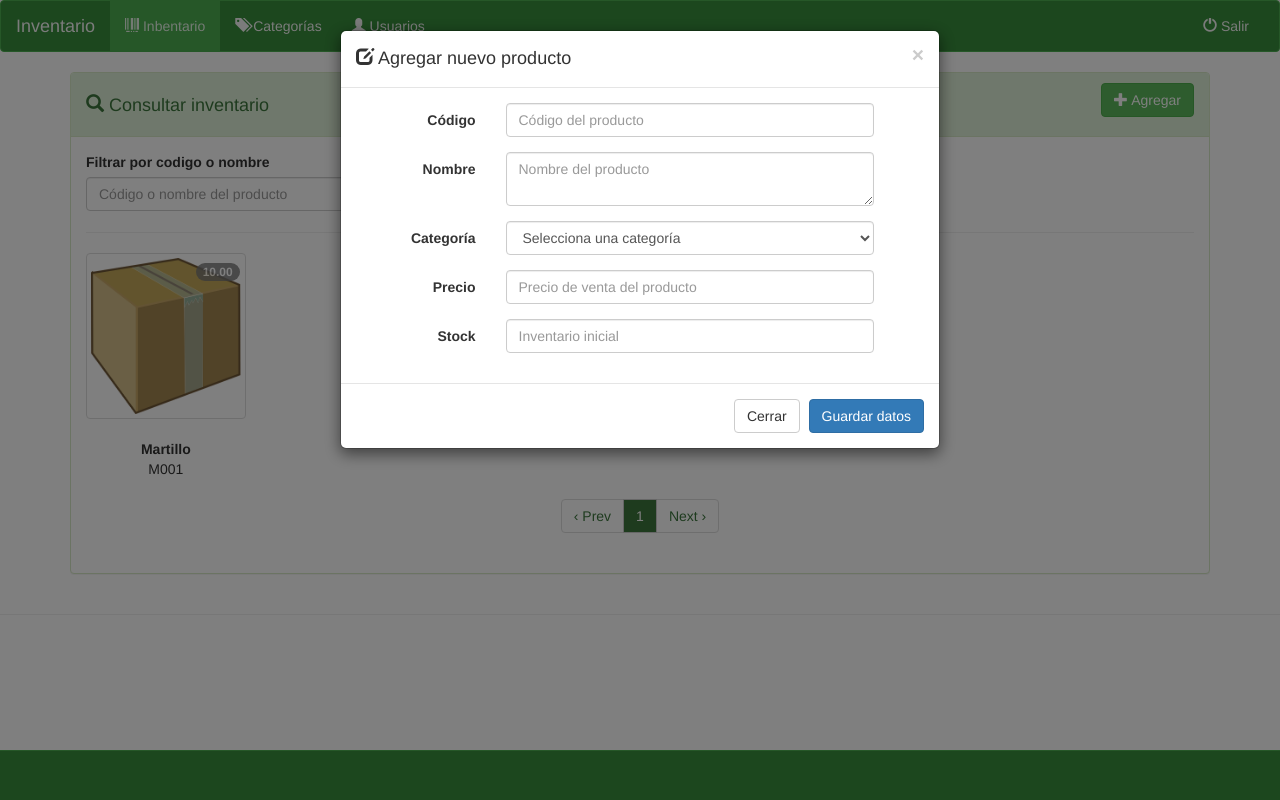
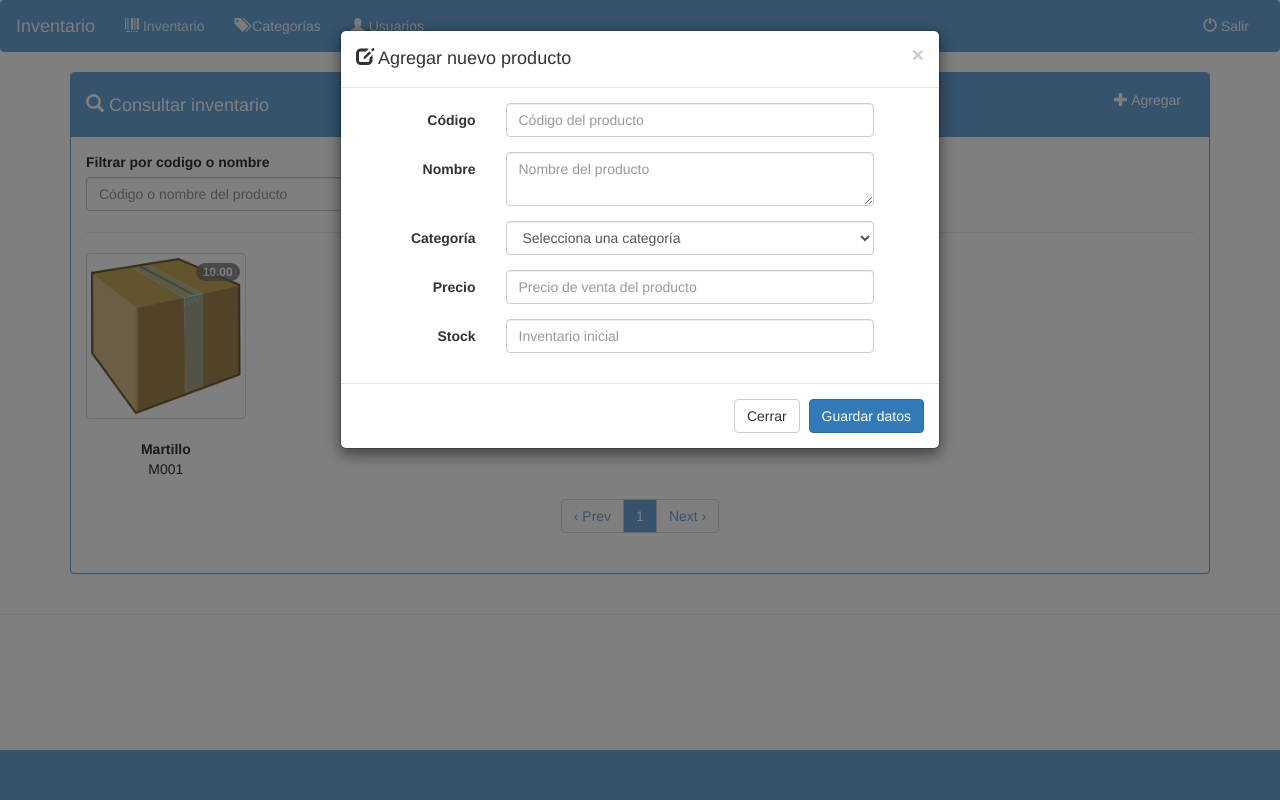
Before and after one commit to felipejarap/proyecto-php, a PHP site: page /stock.php in a window 1280 px wide, after a click on "Agregar". Run offline with PHP 8.4, Linux system fonts and the light colour scheme; a user stored in the database is signed in; data comes from the database, SQL or seed files in the repository; some libraries are stand-ins or nearby versions.

Commit message:
Se modifico el color de la interfaz grafica y error de ortografia

```diff
--- a/css/custom.css
+++ b/css/custom.css
@@ -4,15 +4,15 @@ http://work.smarchal.com/twbscolor/
 
 */
 .navbar-default {
-  background-color: #388e3c;
-  border-color: #4caf50;
+  background-color: #6AA6DA;
+  border-color: #6AA6DA;
 }
 .navbar-default .navbar-brand {
   color: #f7f7f7;
 }
 .navbar-default .navbar-brand:hover,
 .navbar-default .navbar-brand:focus {
-  color: #e8f5e9;
+  color: #E8F3FA;
 }
 .navbar-default .navbar-text {
   color: #f7f7f7;
@@ -22,26 +22,26 @@ http://work.smarchal.com/twbscolor/
 }
 .navbar-default .navbar-nav > li > a:hover,
 .navbar-default .navbar-nav > li > a:focus {
-  color: #e8f5e9;
+  color: #E8F3FA;
 }
 .navbar-default .navbar-nav > .active > a,
 .navbar-default .navbar-nav > .active > a:hover,
 .navbar-default .navbar-nav > .active > a:focus {
-  color: #e8f5e9;
-  background-color: #4caf50;
+  color: #E8F3FA;
+  background-color: #6AA6DA;
 }
 .navbar-default .navbar-nav > .open > a,
 .navbar-default .navbar-nav > .open > a:hover,
 .navbar-default .navbar-nav > .open > a:focus {
-  color: #e8f5e9;
-  background-color: #4caf50;
+  color: #E8F3FA;
+  background-color: #6AA6DA;
 }
 .navbar-default .navbar-toggle {
-  border-color: #4caf50;
+  border-color: #6AA6DA;
 }
 .navbar-default .navbar-toggle:hover,
 .navbar-default .navbar-toggle:focus {
-  background-color: #4caf50;
+  background-color: #6AA6DA;
 }
 .navbar-default .navbar-toggle .icon-bar {
   background-color: #f7f7f7;
@@ -54,7 +54,7 @@ http://work.smarchal.com/twbscolor/
   color: #f7f7f7;
 }
 .navbar-default .navbar-link:hover {
-  color: #e8f5e9;
+  color: #E8F3FA;
 }
 
 @media (max-width: 767px) {
@@ -63,13 +63,13 @@ http://work.smarchal.com/twbscolor/
   }
   .navbar-default .navbar-nav .open .dropdown-menu > li > a:hover,
   .navbar-default .navbar-nav .open .dropdown-menu > li > a:focus {
-    color: #e8f5e9;
+    color: #E8F3FA;
   }
   .navbar-default .navbar-nav .open .dropdown-menu > .active > a,
   .navbar-default .navbar-nav .open .dropdown-menu > .active > a:hover,
   .navbar-default .navbar-nav .open .dropdown-menu > .active > a:focus {
-    color: #e8f5e9;
-    background-color: #4caf50;
+    color: #E8F3FA;
+    background-color: #6AA6DA;
   }
 }
 
@@ -122,15 +122,45 @@ http://work.smarchal.com/twbscolor/
 .item-price {
     font-size: 23px;
     font-weight: bold;
-	color: #388e3c;
+	color: #6AA6DA;
 }
 .pagination>.active>a, .pagination>.active>a:focus, .pagination>.active>a:hover, .pagination>.active>span, .pagination>.active>span:focus, .pagination>.active>span:hover {
     z-index: 3;
     color: #fff;
     cursor: default;
-    background-color: #3c763d;
+    background-color: #6AA6DA;
     border-color: #ccc;
 }
 a {
-	color: #3c763d;
+	color: #6AA6DA;
 }
+
+.btn-success,
+.btn-success:hover,
+.btn-success:focus,
+.btn-success:active,
+.btn-success.active,
+.open > .dropdown-toggle.btn-success {
+    background-color: #6AA6DA;
+    border-color: #6AA6DA;
+}
+
+.panel-success > .panel-heading {
+    color: #fff;
+    background-color: #6AA6DA;
+    border-color: #6AA6DA;
+}
+
+.panel-success {
+    border-color: #6AA6DA;
+}
+
+.alert-success {
+    color: #6AA6DA;
+    background-color: #E8F3FA;
+    border-color: #6AA6DA;
+}
+
+tr.success > td {
+    background-color: #E8F3FA;
+}
--- a/navbar.php
+++ b/navbar.php
@@ -18,7 +18,7 @@
     <!-- Collect the nav links, forms, and other content for toggling -->
     <div class="collapse navbar-collapse" id="bs-example-navbar-collapse-1">
       <ul class="nav navbar-nav">
-        <li class="<?php if (isset($active_productos)){echo $active_productos;}?>"><a href="stock.php"><i class='glyphicon glyphicon-barcode'></i> Inbentario</a></li>
+        <li class="<?php if (isset($active_productos)){echo $active_productos;}?>"><a href="stock.php"><i class='glyphicon glyphicon-barcode'></i> Inventario</a></li>
 		<li class="<?php if (isset($active_categoria)){echo $active_categoria;}?>"><a href="categorias.php"><i class='glyphicon glyphicon-tags'></i> Categorías</a></li>
 		<li class="<?php if (isset($active_usuarios)){echo $active_usuarios;}?>"><a href="usuarios.php"><i  class='glyphicon glyphicon-user'></i> Usuarios</a></li>
        </ul>
```
Also changed, not shown: css/login.css (+19 -5 lines).
